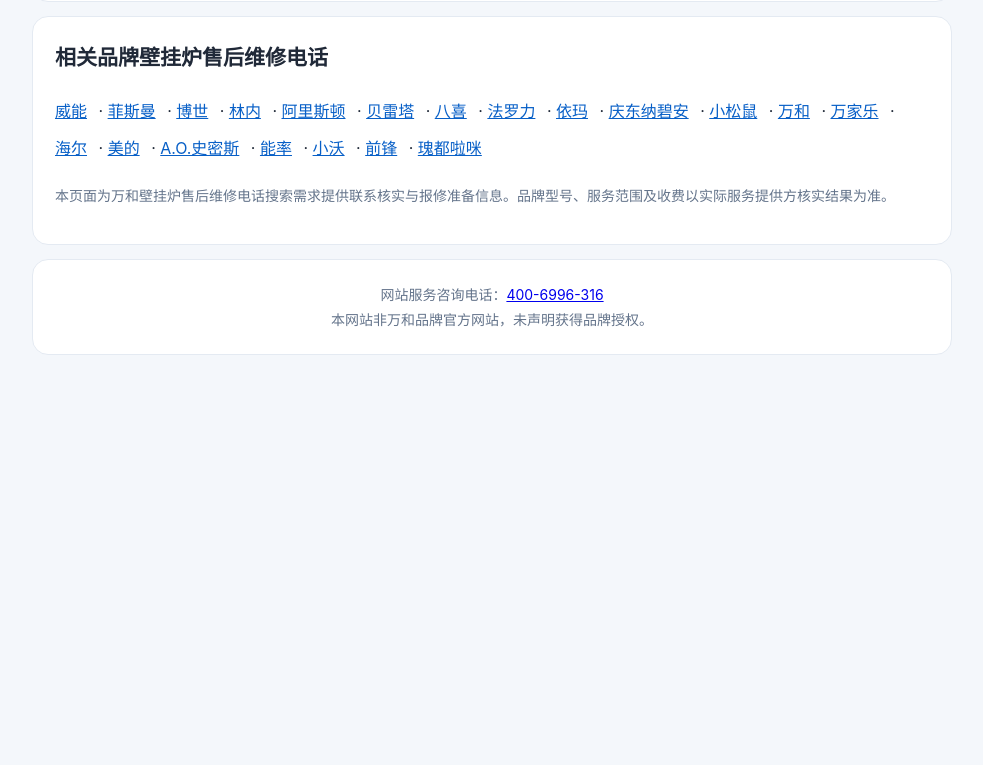
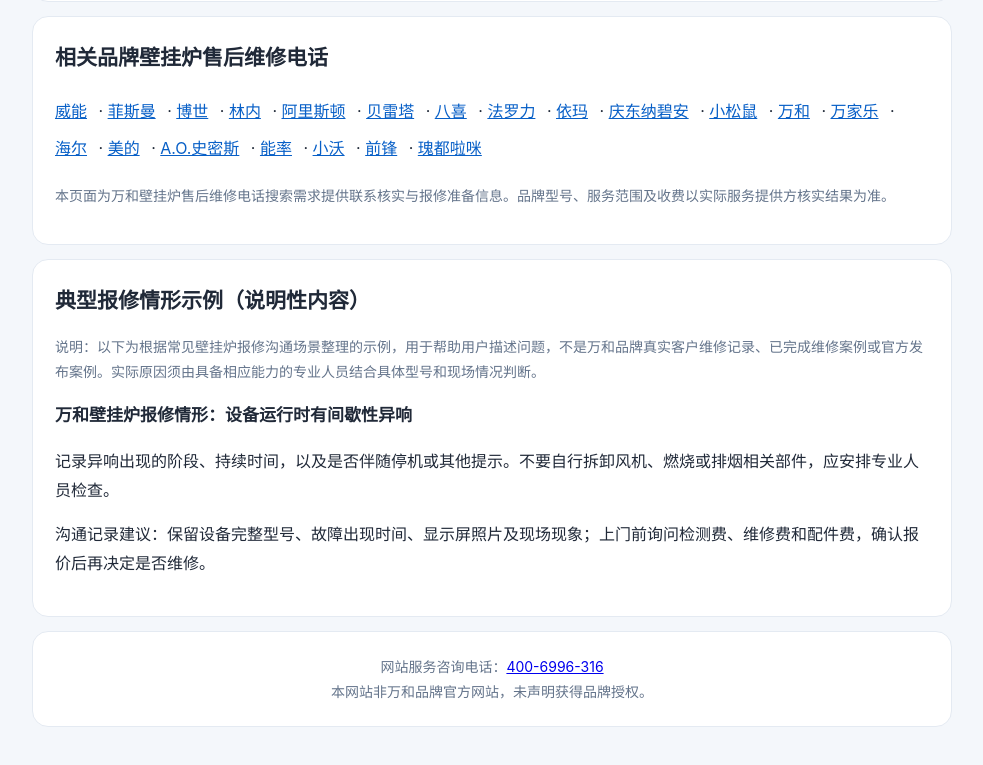
Before and after one commit to yangyangyang960/shouhou, a plain HTML site: page vanward-wall-hung-boiler-service-phone.html in a window 1280 px wide. Shown: the part 2212-2977 px from the top of the page, without its empty margins (148-1131 px from the left). Before the commit the page ends 2625 px from the top, so only its background shows below. Drawn offline with Linux system fonts and the light colour scheme.

Commit message:
为万和壁挂炉页面补充明确标注的报修情形示例

```diff
--- a/vanward-wall-hung-boiler-service-phone.html
+++ b/vanward-wall-hung-boiler-service-phone.html
@@ -9,5 +9,7 @@
 <section><h2>联系万和壁挂炉维修服务前，建议准备什么？</h2><ul><li>设备品牌、完整型号和铭牌信息；</li><li>所在城市及详细服务区域；</li><li>故障代码照片，或故障发生时的简短视频；</li><li>故障出现时间、频率，以及此前是否维修过；</li><li>是否仍在保修期，以及购买凭证（如有）。</li></ul><p>沟通时先确认是否收取上门检测费、维修费和配件费，要求报价项目清晰；更换配件前确认配件名称、价格和保修约定。</p></section>
 <section><h2>万和壁挂炉售后电话常见问题</h2><h3>“万和壁挂炉售后电话”就是网站上的这个号码吗？</h3><p>不是同一概念。400-6996-316是本网站服务咨询电话，并非万和品牌官方热线。需要品牌官方服务时，请以产品说明书、官方网页或官方客服公布的信息为准。</p><h3>拨打万和壁挂炉维修电话前要提供什么？</h3><p>建议准备型号、所在地区、故障代码和现象。信息越完整，越方便接听方判断是否能提供对应服务。</p><h3>壁挂炉出现故障可以自己拆开检查吗？</h3><p>不建议。壁挂炉涉及燃气、燃烧和电气部件，请勿自行拆机、改动燃气连接或调整燃烧参数，应由合格专业人员处理。</p><h3>闻到燃气味怎么办？</h3><p>不要点火，不要操作电器开关或使用可能产生火花的设备；在确保安全的情况下关闭气源，立即离开现场到室外安全区域，并联系当地燃气应急服务或消防部门。</p></section>
 <section><h2>相关品牌壁挂炉售后维修电话</h2><p class="brandnav"><a href="vaillant-wall-hung-boiler-service-phone.html">威能</a> · <a href="viessmann-wall-hung-boiler-service-phone.html">菲斯曼</a> · <a href="bosch-wall-hung-boiler-service-phone.html">博世</a> · <a href="rinnai-wall-hung-boiler-service-phone.html">林内</a> · <a href="ariston-wall-hung-boiler-service-phone.html">阿里斯顿</a> · <a href="beretta-wall-hung-boiler-service-phone.html">贝雷塔</a> · <a href="baxi-wall-hung-boiler-service-phone.html">八喜</a> · <a href="ferroli-wall-hung-boiler-service-phone.html">法罗力</a> · <a href="immergas-wall-hung-boiler-service-phone.html">依玛</a> · <a href="kdnavien-wall-hung-boiler-service-phone.html">庆东纳碧安</a> · <a href="squirrel-wall-hung-boiler-service-phone.html">小松鼠</a> · <a href="vanward-wall-hung-boiler-service-phone.html">万和</a> · <a href="macro-wall-hung-boiler-service-phone.html">万家乐</a> · <a href="haier-wall-hung-boiler-service-phone.html">海尔</a> · <a href="midea-wall-hung-boiler-service-phone.html">美的</a> · <a href="aosmith-wall-hung-boiler-service-phone.html">A.O.史密斯</a> · <a href="noritz-wall-hung-boiler-service-phone.html">能率</a> · <a href="smallwo-wall-hung-boiler-service-phone.html">小沃</a> · <a href="qianfeng-wall-hung-boiler-service-phone.html">前锋</a> · <a href="kiturami-wall-hung-boiler-service-phone.html">瑰都啦咪</a></p><p class="muted">本页面为万和壁挂炉售后维修电话搜索需求提供联系核实与报修准备信息。品牌型号、服务范围及收费以实际服务提供方核实结果为准。</p></section>
+<section><h2>典型报修情形示例（说明性内容）</h2><p class="note">说明：以下为根据常见壁挂炉报修沟通场景整理的示例，用于帮助用户描述问题，不是万和品牌真实客户维修记录、已完成维修案例或官方发布案例。实际原因须由具备相应能力的专业人员结合具体型号和现场情况判断。</p><h3>万和壁挂炉报修情形：设备运行时有间歇性异响</h3><p>记录异响出现的阶段、持续时间，以及是否伴随停机或其他提示。不要自行拆卸风机、燃烧或排烟相关部件，应安排专业人员检查。</p><p>沟通记录建议：保留设备完整型号、故障出现时间、显示屏照片及现场现象；上门前询问检测费、维修费和配件费，确认报价后再决定是否维修。</p></section>
+
 <footer>网站服务咨询电话：<a href="tel:4006996316">400-6996-316</a><br>本网站非万和品牌官方网站，未声明获得品牌授权。</footer>
 </main></body></html>
```
